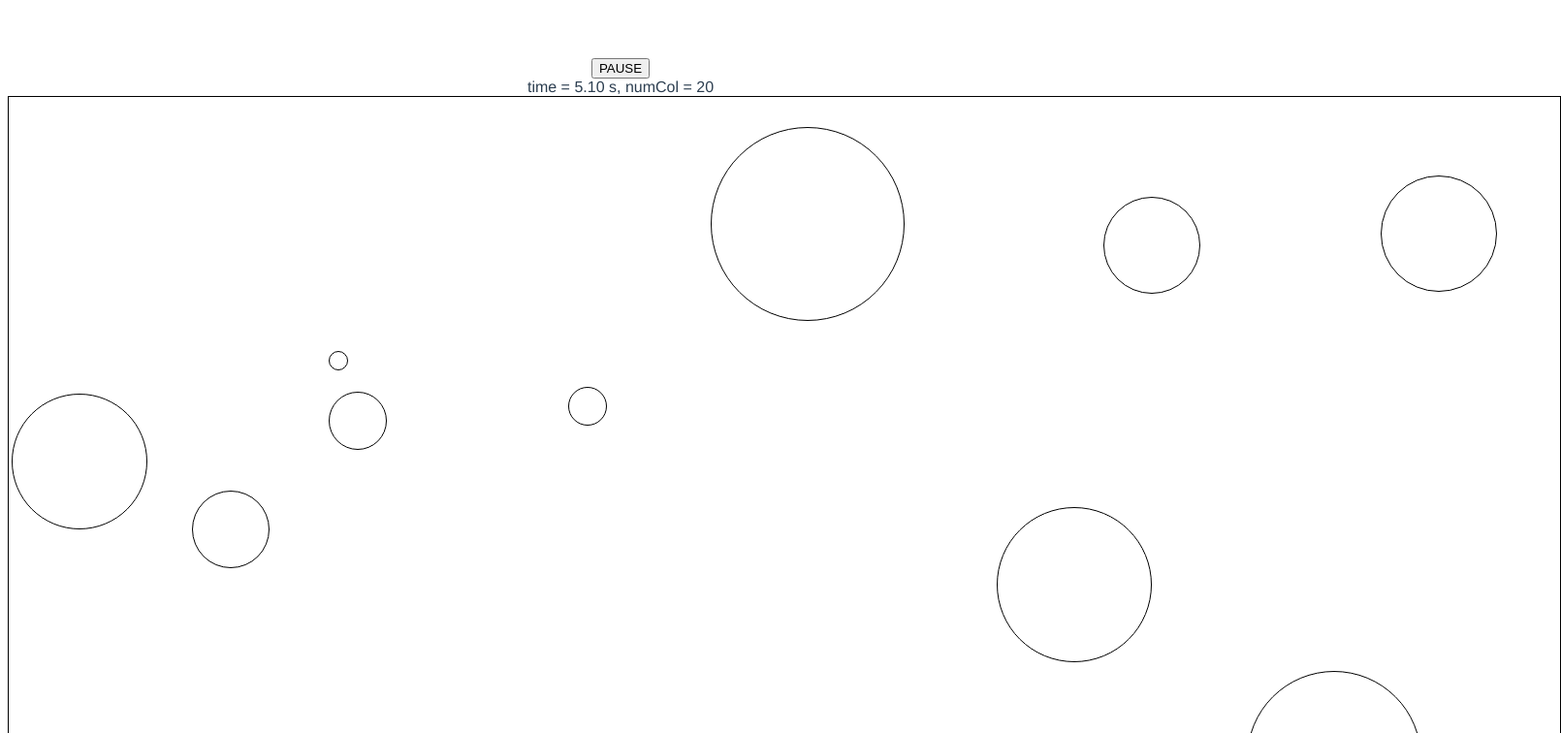
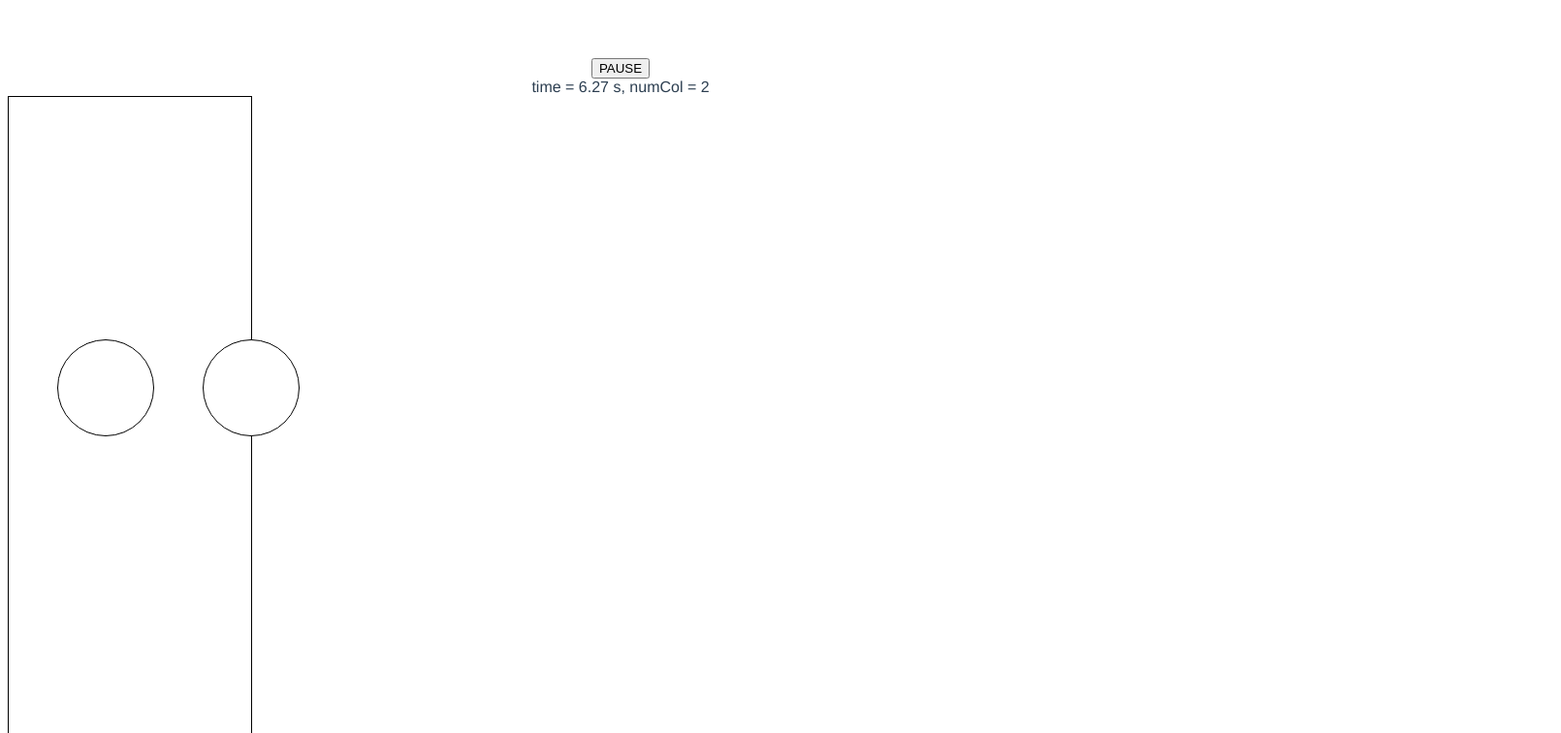
Before and after one commit to pknipp/collisions, a Vue app: page / in a window 1280 px wide. Shown: the top 756 px of the page at 97% size, 1610 px wide, since content can reach past the window. Built offline with nearby package versions, Linux system fonts and the light colour scheme.

Commit message:
Implement 3-d collions, but w/no perspective and only four walls.

```diff
--- a/src/App.vue
+++ b/src/App.vue
@@ -14,8 +14,10 @@
       <div v-for="dot of dots" :key="dot.id" class="dot" v-bind:style="{
         left:(dot.rxy[0] - dot.diameter/2) + 'px',
         top:(dot.rxy[1] - dot.diameter/2) + 'px',
+        zIndex:dot.rxy[2],
         height: dot.diameter + 'px',
         width: dot.diameter + 'px',
+        backgroundColor: 'white',
         transitionDuration: dt + 's'
       }"></div>
     </div>
@@ -37,19 +39,19 @@ export default {
       dt: 0,
       // units are px and px/s
       dots: [
-        {id: 1, diameter: 20, rxy: [200, 300], vxy: [100, 1]},
-        {id: 2, diameter: 40, rxy: [500, 300], vxy: [1,2]},
-        {id: 3, diameter: 60, rxy: [600, 200], vxy: [-100, -90]},
-        {id: 4, diameter: 80, rxy: [800, 500], vxy: [50, 50]},
-        {id: 5, diameter: 100, rxy: [1100, 100], vxy: [-40, -80]},
-        {id: 6, diameter: 120, rxy: [1200, 300], vxy: [80, -300]},
-        {id: 7, diameter: 140, rxy: [500, 700], vxy: [-100, 200]},
-        {id: 8, diameter: 160, rxy: [700, 700], vxy: [100, 90]},
-        {id: 9, diameter: 180, rxy: [1100, 500], vxy: [-50, -50]},
-        {id: 10, diameter: 200, rxy: [900, 100], vxy: [40, -80]},
+        {id: 1, diameter: 100, rxy: [100, 300, 100], vxy: [0, 0, 0]},
+        {id: 2, diameter: 100, rxy: [500, 300, 150], vxy: [-50, 0, 0]},
+        // {id: 3, diameter: 60, rxy: [600, 200], vxy: [-100, -90]},
+        // {id: 4, diameter: 80, rxy: [800, 500], vxy: [50, 50]},
+        // {id: 5, diameter: 100, rxy: [1100, 100], vxy: [-40, -80]},
+        // {id: 6, diameter: 120, rxy: [1200, 300], vxy: [80, -300]},
+        // {id: 7, diameter: 140, rxy: [500, 700], vxy: [-100, 200]},
+        // {id: 8, diameter: 160, rxy: [700, 700], vxy: [100, 90]},
+        // {id: 9, diameter: 180, rxy: [1100, 500], vxy: [-50, -50]},
+        // {id: 10, diameter: 200, rxy: [900, 100], vxy: [40, -80]},
       ],
       numCol: 0,
-      dims: [1600, 800],
+      dims: [250, 800],
       running: true
     }
   },
```
